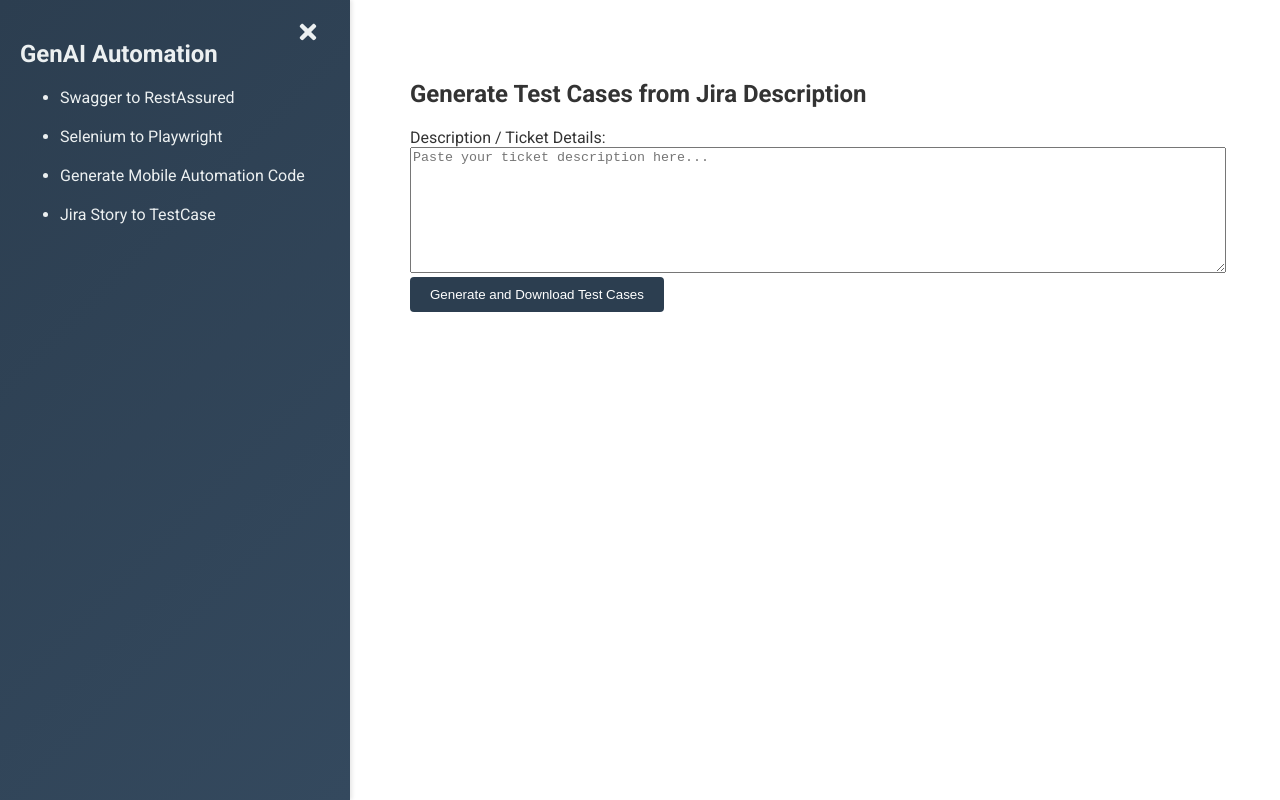
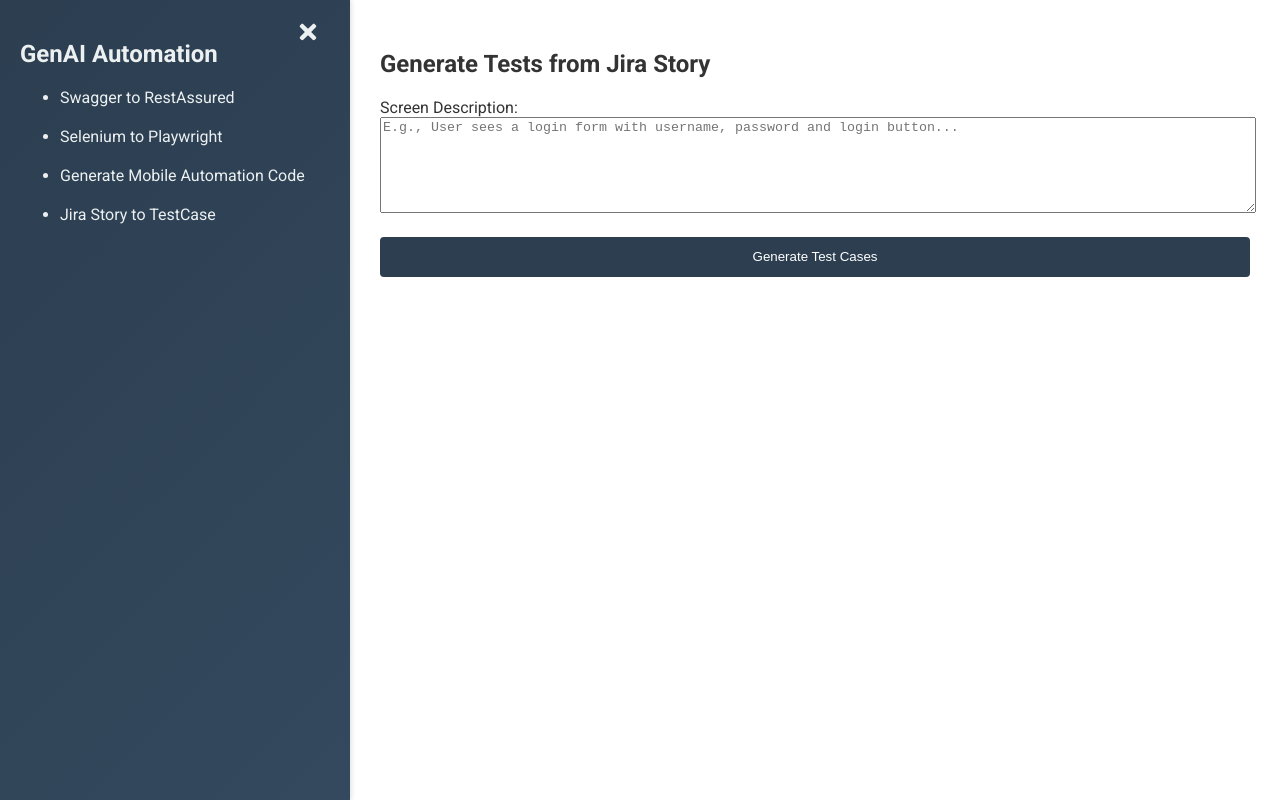
Before and after one commit to Anirudho747/AI-FE, a React (Create React App) app: page /description-to-testcase in a window 1280 px wide. Built offline with nearby package versions, Linux system fonts and the light colour scheme.

Commit message:
Changes in Test Design class

```diff
--- a/src/components/GenerateTestFromDesign.js
+++ b/src/components/GenerateTestFromDesign.js
@@ -3,73 +3,106 @@
 
 function GenerateTestFromDesign() {
     const [description, setDescription] = useState('');
-    const [isLoading, setIsLoading] = useState(false);
+    const [bddOutput, setBddOutput] = useState('');
+    const [tddOutput, setTddOutput] = useState('');
+    const [errorMessage, setErrorMessage] = useState('');
+    const [loading, setLoading] = useState(false);
 
-    // Updated method to Generate and Download
-    const generateAndDownloadTestCases = async () => {
+    const handleGenerate = async () => {
         if (!description.trim()) {
-            alert('Please enter a description.');
+            setErrorMessage('Please enter a screen description.');
             return;
         }
-        setIsLoading(true);
+
+        setLoading(true);
+        setErrorMessage('');
+        setBddOutput('');
+        setTddOutput('');
+
         try {
             const response = await fetch('http://localhost:8080/api/design/generate', {
                 method: 'POST',
                 headers: { 'Content-Type': 'application/json' },
-                body: JSON.stringify({ description })
+                body: JSON.stringify({ description }),
             });
 
             if (!response.ok) {
-                const errorMsg = await response.text();
-                alert('❌ Failed to generate test cases: ' + errorMsg);
-                return;
+                const error = await response.text();
+                throw new Error(error);
             }
 
-            const textData = await response.text();
-
-            // 🎯 Create a Blob and trigger download
-            const blob = new Blob([textData], { type: 'text/plain;charset=utf-8' });
-            const url = window.URL.createObjectURL(blob);
-            const a = document.createElement('a');
-            a.href = url;
-            a.download = 'test_cases.txt';
-            document.body.appendChild(a);
-            a.click();
-            a.remove();
-            window.URL.revokeObjectURL(url);
-
-            // ✅ Optional success notification
-            alert('✅ Test cases generated and downloaded successfully!');
-        } catch (err) {
-            console.error(err);
-            alert('❌ Error: ' + err.message);
+            const result = await response.json();
+            setBddOutput(result.bdd || '');
+            setTddOutput(result.tdd || '');
+        } catch (error) {
+            console.error('Error:', error);
+            setErrorMessage(error.message || 'Failed to generate test cases.');
         } finally {
-            setIsLoading(false);
+            setLoading(false);
         }
     };
 
+    const handleDownload = (content, filename) => {
+        const blob = new Blob([content], { type: 'text/plain' });
+        const url = window.URL.createObjectURL(blob);
+        const link = document.createElement('a');
+        link.href = url;
+        link.download = filename;
+        link.click();
+        window.URL.revokeObjectURL(url);
+    };
+
     return (
-        <div className="main-content">
-            <h2>Generate Test Cases from Jira Description</h2>
+        <div className="container" style={{ marginBottom: '200px' }}>
+            <h2>Generate Tests from Jira Story</h2>
 
-            <div className="form-group">
-                <label>Description / Ticket Details:</label>
+            <div style={{ marginBottom: '20px' }}>
+                <label>Screen Description:</label>
                 <textarea
-                    rows="8"
+                    rows={6}
                     style={{ width: '100%' }}
                     value={description}
                     onChange={(e) => setDescription(e.target.value)}
-                    placeholder="Paste your ticket description here..."
+                    placeholder="E.g., User sees a login form with username, password and login button..."
                 />
             </div>
 
-            <button onClick={generateAndDownloadTestCases} disabled={isLoading}>
-                {isLoading ? 'Generating...' : 'Generate and Download Test Cases'}
+            <button
+                style={{ width: '100%', height: '40px' }}
+                onClick={handleGenerate}
+                disabled={loading}
+            >
+                {loading ? 'Generating...' : 'Generate Test Cases'}
             </button>
 
-            {isLoading && <div className="loading-spinner"></div>}
+            {errorMessage && (
+                <div style={{ color: 'red', marginTop: '10px' }}>{errorMessage}</div>
+            )}
+
+            {bddOutput && (
+                <>
+                    <h3>🟩 BDD Style Output:</h3>
+                    <pre style={{ background: '#f4f4f4', padding: '10px' }}>{bddOutput}</pre>
+                    <button
+                        style={{ marginRight: '10px' }}
+                        onClick={() => handleDownload(bddOutput, 'BDD_TestCases.txt')}
+                    >
+                        📥 Download BDD Test Cases
+                    </button>
+                </>
+            )}
+
+            {tddOutput && (
+                <>
+                    <h3>🧪 TDD Style Output (JUnit):</h3>
+                    <pre style={{ background: '#f4f4f4', padding: '10px' }}>{tddOutput}</pre>
+                    <button onClick={() => handleDownload(tddOutput, 'TDD_TestCases.java')}>
+                        📥 Download TDD Test Cases
+                    </button>
+                </>
+            )}
         </div>
     );
-}
+};
 
 export default GenerateTestFromDesign;
```
